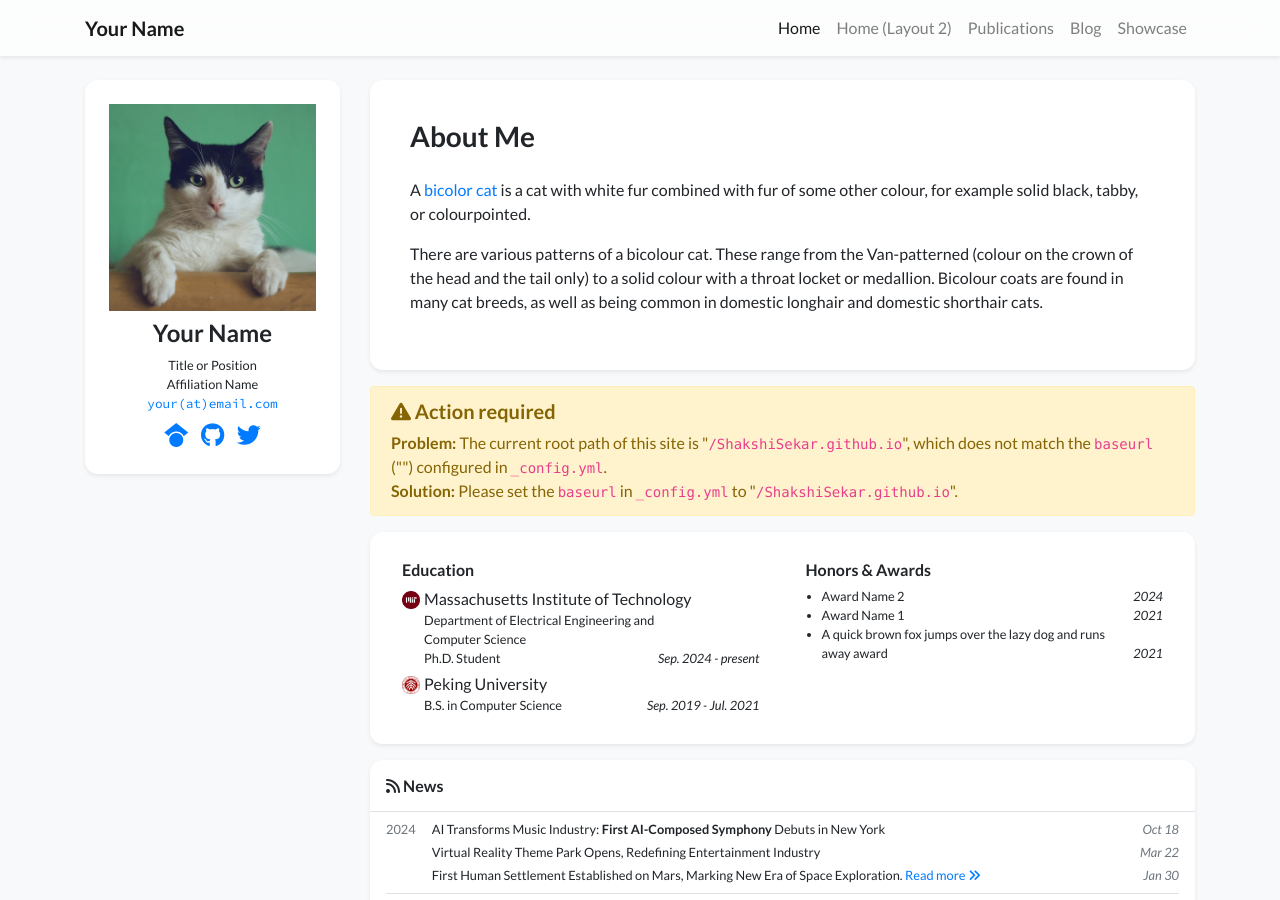
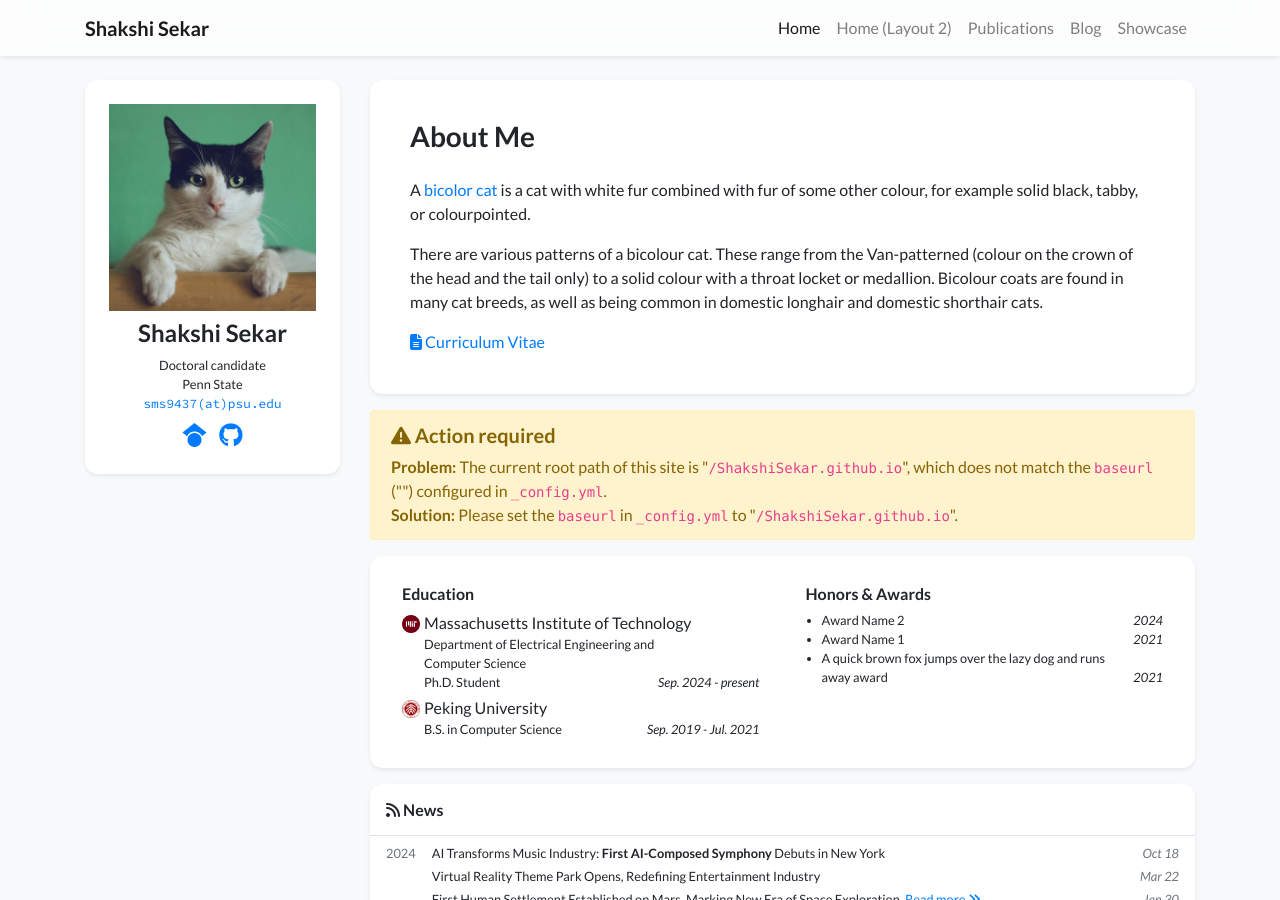
Before and after one commit to ShakshiSekar/ShakshiSekar.github.io, a Jekyll site: the page built from index.html, in a window 1280 px wide and 900 px high. Built offline with Jekyll 4.4.1, drawn with Linux system fonts in a browser that asks for light colours; nearby versions of some CDN libraries; a style sheet for code colours, icons or effects is not loaded.

Commit message:
profile.yml

```diff
--- a/_data/profile.yml
+++ b/_data/profile.yml
@@ -1,18 +1,18 @@
-primary_name: "Your Name"
+primary_name: "Shakshi Sekar"
 secondary_name: ""
-navbar_name: "Your Name"
+navbar_name: "Shakshi Sekar"
 
 positions:
-- name: Title or Position
-- name: Affiliation Name
+- name: Doctoral candidate
+- name: Penn State
   logo: /assets/images/badges/MIT_Social_circle.png  # Logo is optional
 
 
-email: "your@email.com"
-# cv_link: link-to-your-cv-file
-gscholar: xFmQpf4AAAAJ  # This is an example, replace it with your own Google Scholar ID
+email: "sms9437@psu.edu"
+cv_link: https://pennstateoffice365-my.sharepoint.com/:b:/r/personal/sms9437_psu_edu/Documents/Scholarships/Resume.pdf?csf=1&web=1&e=y43Sjy
+gscholar: https://scholar.google.com/citations?view_op=list_works&hl=en&hl=en&user=RgMYkcoAAAAJ  # This is an example, replace it with your own Google Scholar ID
+Linkedin: https://www.linkedin.com/in/shakshi-segar/  # Do not include the '@' symbol
 github: your_github_id
-twitter: your_twitter_id  # Do not include the '@' symbol
 # wechat_qrcode: /assets/images/etc/wechat.jpg
 # wechat_prompt: >-
 #   Please tell me your <strong>name</strong> and <strong>affiliation</strong> (current or past) when adding my wechat. Thanks!
```
